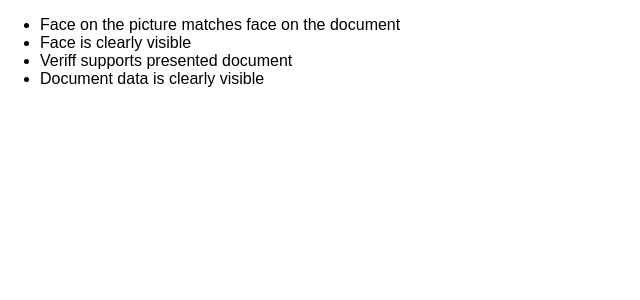
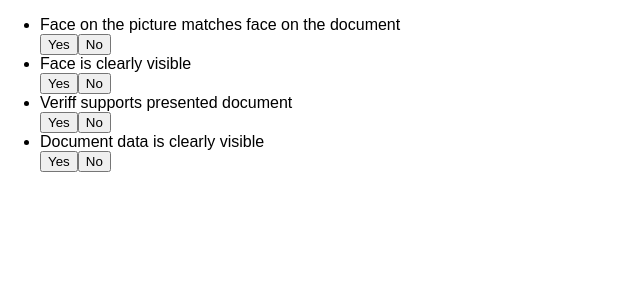
Before and after one commit to vmohir/react-verification-test-project, a React (Create React App) app: page / in a window 1280 px wide. Shown: the top 300 px of the page, without its empty margins (0-640 px from the left). Built offline with nearby package versions, Linux system fonts and the light colour scheme.

Commit message:
feat(check-list): add button-toggle to check list items

```diff
--- a/src/VerificationCheckItem.tsx
+++ b/src/VerificationCheckItem.tsx
@@ -1,17 +1,26 @@
-import React, { Fragment } from 'react';
+import React, { Fragment, useState } from 'react';
 import { CheckListItem } from './models/check-list-item';
+import ButtonToggle from './ButtonToggle';
 import PropTypes from 'prop-types';
 
 interface Props {
   checkItem: CheckListItem;
+  onAnswer: (answer: boolean) => void;
 }
 
 const VerificationCheckItem = React.forwardRef<HTMLLIElement, Props>(
-  ({ checkItem: { id, description } }, ref) => {
+  ({ checkItem: { id, description }, onAnswer }, ref) => {
+    const [value, setValue] = useState<boolean | undefined>();
+
+    function updateValue(newValue: boolean) {
+      setValue(newValue);
+      onAnswer(newValue);
+    }
     return (
       <Fragment>
         <li id={'verification-check-item-' + id} ref={ref}>
           <div className="verif-item-desc">{description}</div>
+          <ButtonToggle onValueChange={updateValue} value={value} />
         </li>
       </Fragment>
     );
@@ -19,6 +28,7 @@ const VerificationCheckItem = React.forwardRef<HTMLLIElement, Props>(
 );
 
 VerificationCheckItem.propTypes = {
+  onAnswer: PropTypes.func.isRequired,
   checkItem: PropTypes.shape({
     id: PropTypes.string.isRequired,
     priority: PropTypes.number.isRequired,
--- a/src/VerificationChecks.tsx
+++ b/src/VerificationChecks.tsx
@@ -25,11 +25,25 @@ export default function VerificationChecks() {
     fetchAndDisplayCheckList();
   }, []);
 
+  function onAnswer(checkListItem: CheckListItem, index: number, answer: boolean) {
+    const newCheckList = checkList.map((c, i) => {
+      if (i === index) {
+        return { ...c, value: (answer ? 'Yes' : 'No') as CheckListItem['value'] };
+      }
+      return c;
+    });
+    setCheckList(newCheckList);
+  }
+
   return (
     <div>
       <ul className="verification-checks-list">
         {checkList.map((c, i) => (
-          <VerificationCheckItem checkItem={c} key={c.id} />
+          <VerificationCheckItem
+            checkItem={c}
+            key={c.id}
+            onAnswer={(answer: boolean) => onAnswer(c, i, answer)}
+          />
         ))}
       </ul>
     </div>
```
